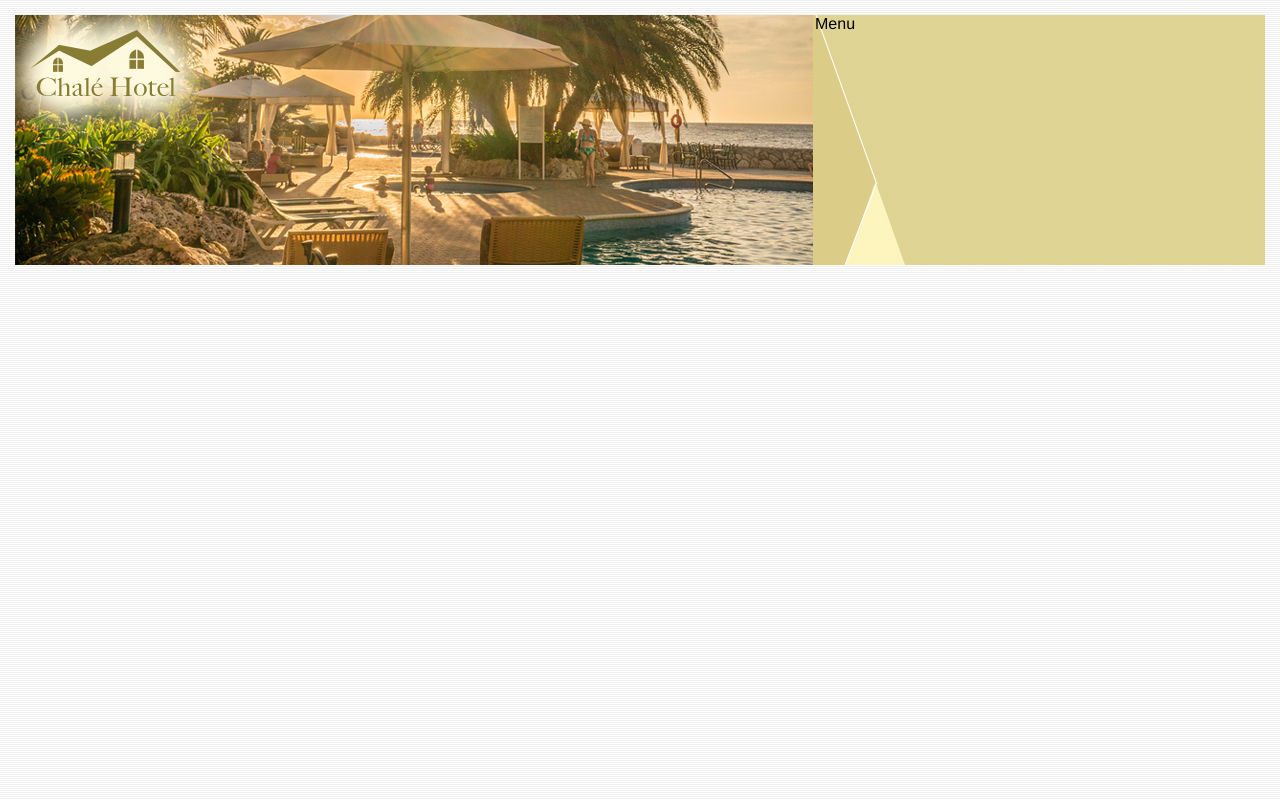
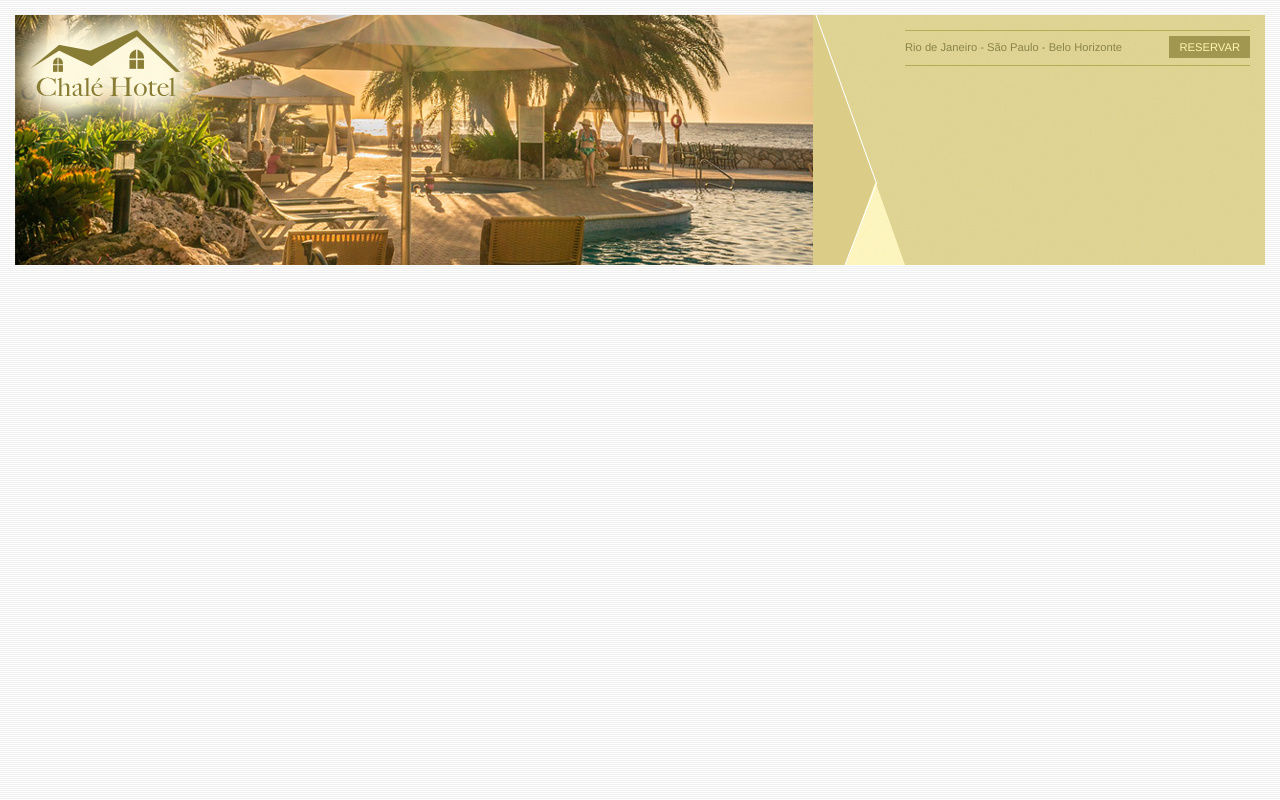
Before and after one commit to MayaSantor/ChaleProjeto, a plain HTML site: page index.html in a window 1280 px wide. Drawn offline with Linux system fonts and the light colour scheme.

Commit message:
Locais header

```diff
--- a/css/estilo.css
+++ b/css/estilo.css
@@ -53,3 +53,35 @@ body {
 	height: 250px;
     z-index: 2;
 }
+
+#conteudo-menu {
+    margin-left: 90px;
+    margin-right: 15px;
+    padding-top: 15px;
+}
+
+#menu-locais {
+    border-bottom: 1px solid #b5ab56;
+    border-top: 1px solid #b5ab56;
+    padding-top: 5px;
+    padding-bottom: 5px;
+    font-size: 0.7em;
+    color: #8b8448;
+}
+
+#menu-locais .locais {
+    float: left;
+    line-height: 2.1em;
+}
+
+a {
+    text-decoration: none;
+}
+
+a.reserva {
+    text-transform: uppercase;
+    background: #a29750;
+    color: #fff5b0;
+    padding: 5px 10px;
+    float: right;
+}
--- a/index.html
+++ b/index.html
@@ -16,7 +16,15 @@
                 </h1>
             </div>
             <div id="area-menu">
-                Menu
+                <div id="conteudo-menu">
+                    <div id="menu-locais">
+                        <span class="locais">
+                            Rio de Janeiro - São Paulo - Belo Horizonte
+                        </span>
+                        <a class="reserva" href="">Reservar</a>
+                        <div style="clear: both"></div>
+                    </div>
+                </div>
             </div>
         </div>
     </div>
```
